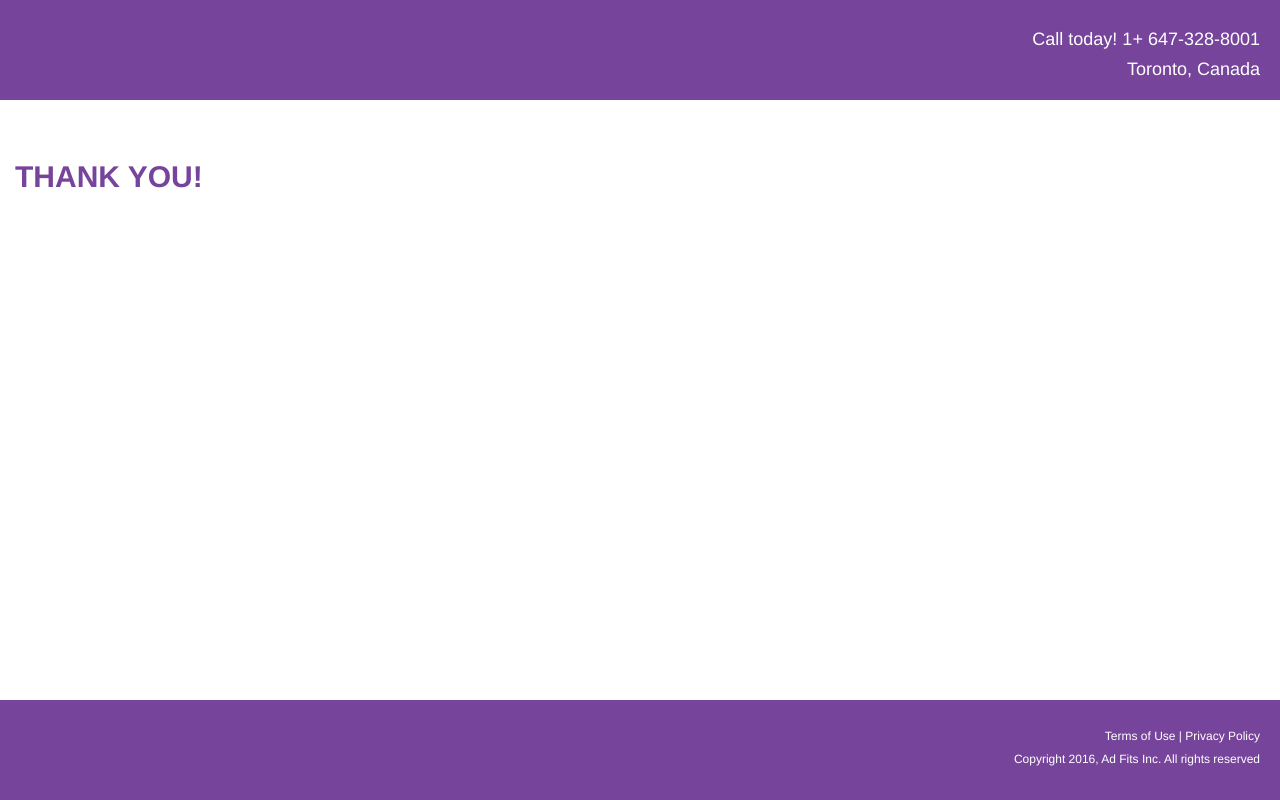
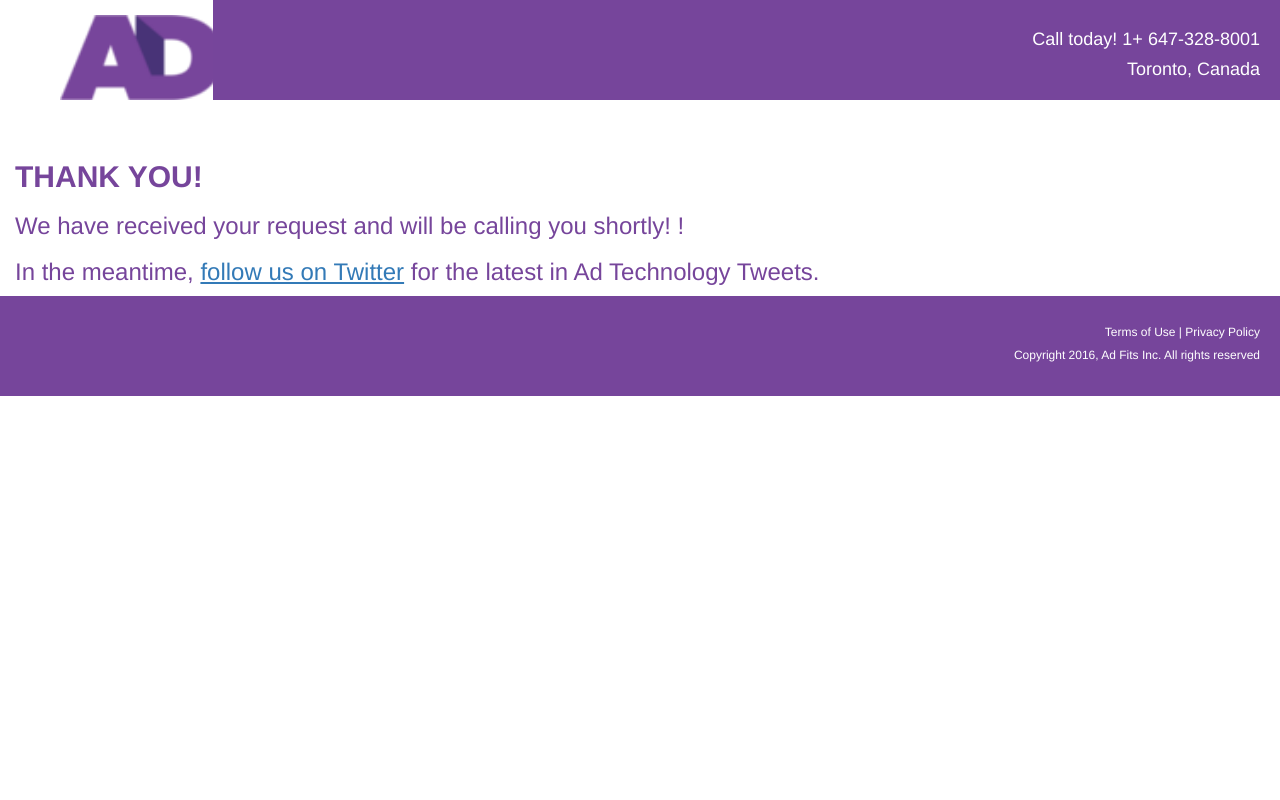
Before and after one commit to jeezybrick/ad_f_new, a Django app: page /thanks/ in a window 1280 px wide. Run offline with Django 3.2, Linux system fonts and the light colour scheme; some libraries are stand-ins or nearby versions.

Commit message:
fix footer position[2];add my widget

```diff
--- a/static/css/style.css
+++ b/static/css/style.css
@@ -11,10 +11,7 @@
     background-color: #76459B;
     color: #ffffff;
     padding: 20px;
-    position: absolute;
-    bottom : 0;
-    right: 0;
-    left: 0;
+
 }
 
 .main-text {
@@ -24,3 +21,14 @@
 .propos-list {
     list-style-image: url('/static/images/list_icon.png');
 }
+.thanks-block{
+    color: #76459B;
+}
+
+.thanks-block a{
+    text-decoration: underline;
+}
+.header-image{
+    padding-top: 15px;
+    padding-left: 60px;
+}
--- a/templates/home.html
+++ b/templates/home.html
@@ -12,7 +12,7 @@
 
     <div class="container-fluid">
         <div class="row">
-            <div class="col-lg-12 col-md--12 col-sm-12 col-xs-12">
+            <div class="col-lg-12 col-md--12 col-sm-12 col-xs-12" style="border-bottom: 2px solid black;padding-bottom: 20px;">
 
                 <h2 class="main-text">
                     <strong>{% trans "Experience Ad Gamification & Rewards in Action!" %}</strong>
--- a/templates/partials/header.html
+++ b/templates/partials/header.html
@@ -1,7 +1,14 @@
 {% load i18n %}
+{% load staticfiles %}
 
 <header>
-    <div class="header col-lg-12 col-md--12 col-sm-12 col-xs-12 text-right">
+    <div class="col-lg-12 col-md--12 col-sm-12 col-xs-12">
+        <div class="row">
+            <div class="col-lg-2 header-image">
+                <img height="85px" class="" src="{% static 'images/adfits.png' %}" alt="">
+            </div>
+            <div class="header col-lg-10 col-md-12 col-sm-12 col-xs-12 text-right">
+
                 <h4>
                     {% trans "Call today! 1+ 647-328-8001" %}
                 </h4>
@@ -10,4 +17,7 @@
                 </h4>
 
             </div>
+        </div>
+    </div>
+
 </header>
--- /dev/null
+++ b/templates/partials/phone_input.html
@@ -0,0 +1,3 @@
+<input type="text">
+<input type="text">
+<input type="text">
--- a/templates/thanks.html
+++ b/templates/thanks.html
@@ -12,12 +12,20 @@
 
     <div class="container-fluid">
         <div class="row">
-            <div class="col-lg-12 col-md--12 col-sm-12 col-xs-12">
+            <div class="thanks-block col-lg-12 col-md--12 col-sm-12 col-xs-12">
 
                 <h2 class="main-text">
                     <strong>{% trans "THANK YOU!" %}</strong>
                 </h2>
 
+                <h3>
+                    We have received your request and will be calling you shortly!
+                    !</h3>
+
+                <h3>
+                    In the meantime, <a href="https://twitter.com/ADfits">follow us on Twitter</a> for the latest in Ad
+                    Technology Tweets.
+                </h3>
 
             </div>
         </div>
```
Also changed, not shown: init/forms.py (+26 -2 lines), static/images/adfits.png (added). Lines whose indentation alone changed are shown as unchanged.
